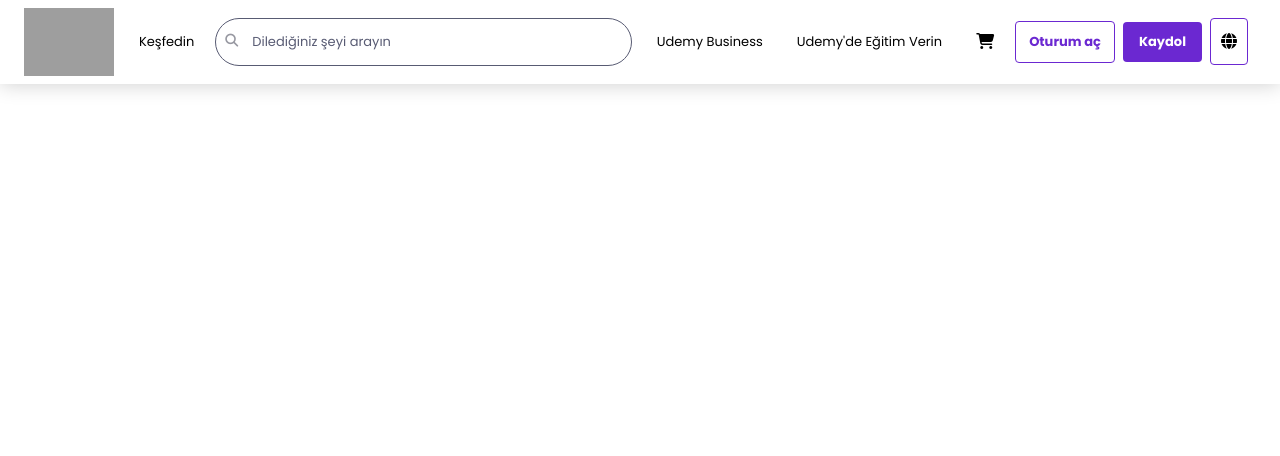
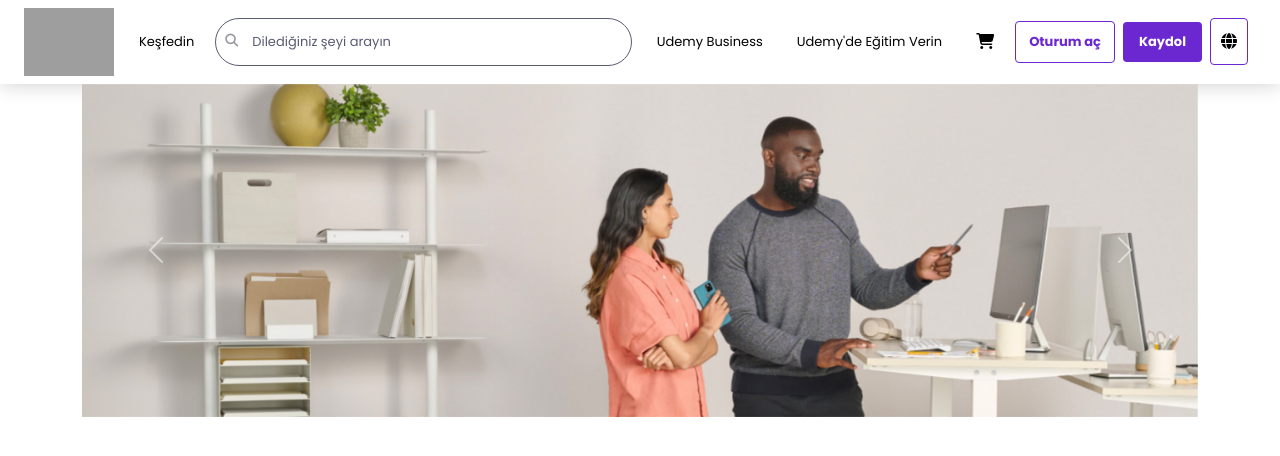
Before and after one commit to enessirn/udemy-clone, a React (Vite) app: page / in a window 1280 px wide. Shown: the top 456 px of the page. Built offline with nearby package versions, Linux system fonts and the light colour scheme; grey boxes are pictures that could not be loaded.

Commit message:
carousel

```diff
--- a/src/Pages/Home.jsx
+++ b/src/Pages/Home.jsx
@@ -1,10 +1,12 @@
 import React from 'react'
 import Navbar from '../components/Navbar/Navbar'
+import Carousel from '../components/Carousel/Carousel'
 
 function Home() {
   return (
     <>
       <Navbar />
+      <Carousel />
     </>
   )
 }
--- /dev/null
+++ b/src/components/Carousel/Carousel.jsx
@@ -0,0 +1,28 @@
+import React from 'react'
+import Slide_2 from "../../wwwroot/img/slide_2.jpg"
+import Slide_1 from "../../wwwroot/img/slide_1.jpg"
+function Carousel() {
+  return (
+<div id="carouselExample" className="carousel slide container">
+  <div className="carousel-inner">
+    <div className="carousel-item active  position-relative">
+      <img src={Slide_1} className="d-block w-100" alt="..." />
+    </div>
+    <div className="carousel-item position-relative">
+      <img src={Slide_2} className="d-block w-100" alt="..." />
+
+    </div>
+  </div>
+  <button className="carousel-control-prev" type="button" data-bs-target="#carouselExample" data-bs-slide="prev">
+    <span className="carousel-control-prev-icon" aria-hidden="true"></span>
+    <span className="visually-hidden">Previous</span>
+  </button>
+  <button className="carousel-control-next" type="button" data-bs-target="#carouselExample" data-bs-slide="next">
+    <span className="carousel-control-next-icon" aria-hidden="true"></span>
+    <span className="visually-hidden">Next</span>
+  </button>
+</div>
+  )
+}
+
+export default Carousel
```
Also changed, not shown: src/wwwroot/img/slide_1.jpg (added), src/wwwroot/img/slide_2.jpg (added).
